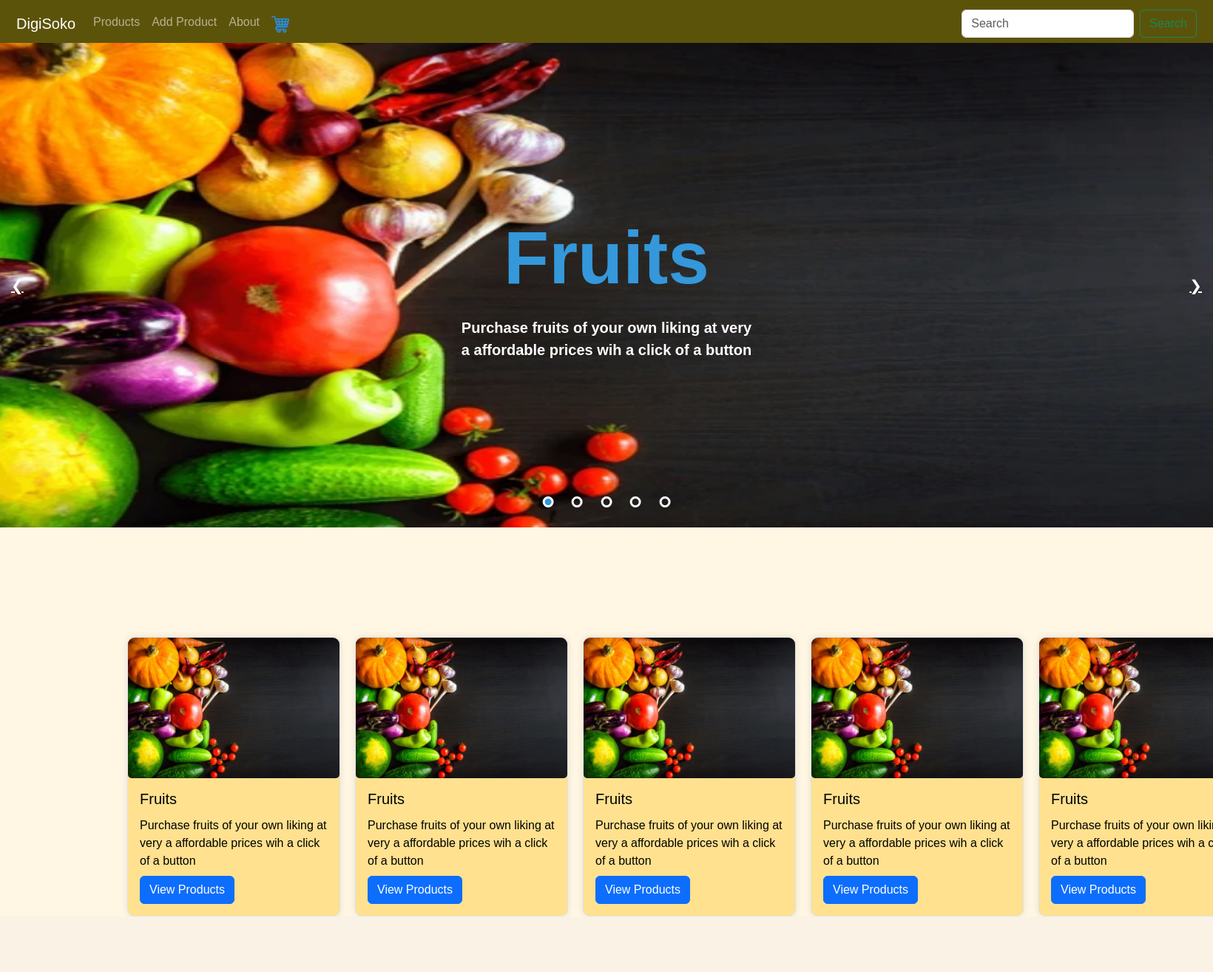
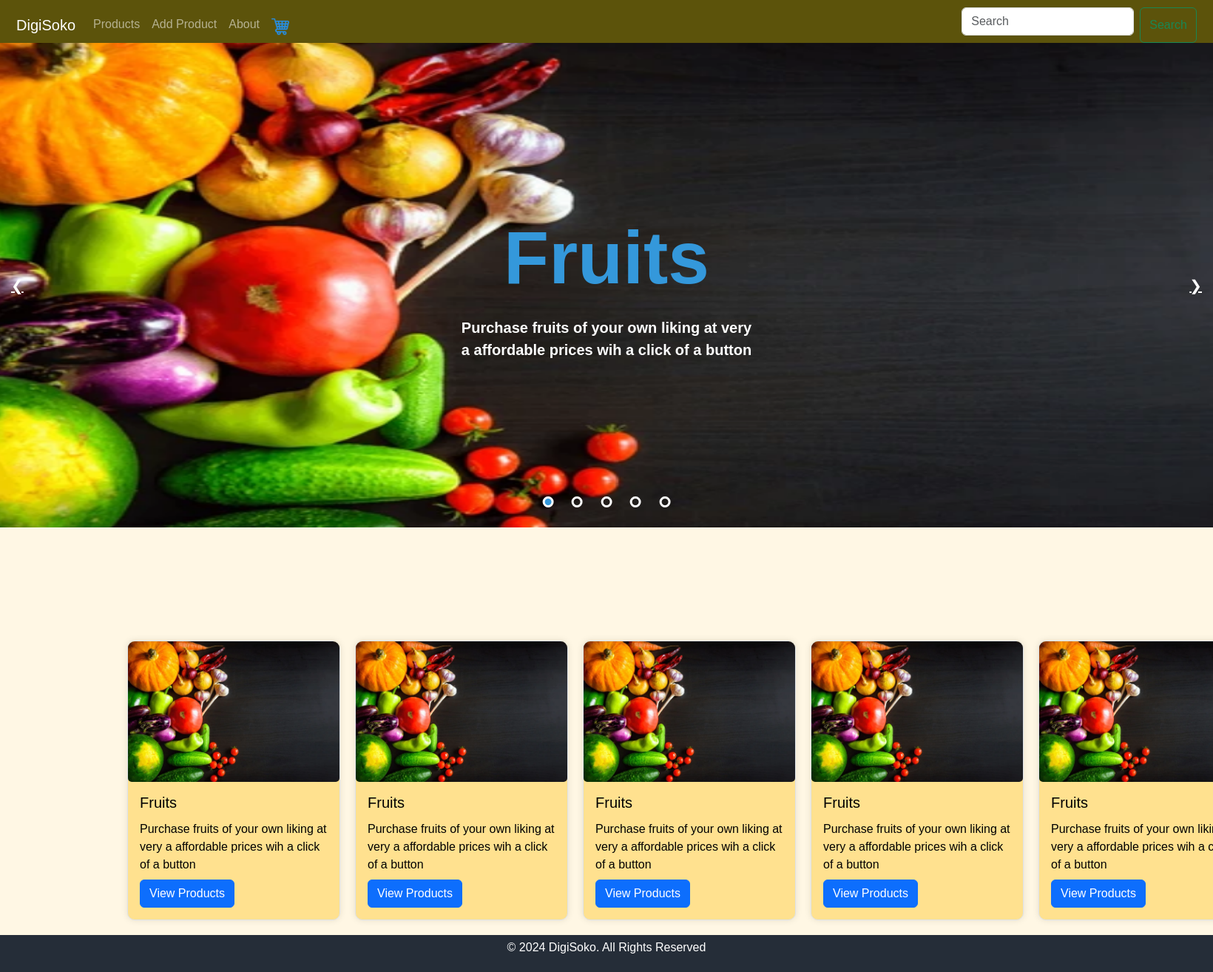
Before and after one commit to GEO-HACK/DigiSoko, a Django app: page / in a window 1640 px wide; the page is wider, and only the part inside the window is pictured. Shown: that part at 74% size. Before the commit the page ends 1239 px from the top of that part, so only its background shows below. Run offline with Django 5.2, Linux system fonts and the light colour scheme.

Commit message:
footer addition

```diff
--- a/DigiSoko/templates/DigiSoko/main.html
+++ b/DigiSoko/templates/DigiSoko/main.html
@@ -150,6 +150,22 @@
     .txt, .txt1 {
         font-size: 15px;
     }
+}
+
+
+footer{
+  background-color:#252d38;
+  height: 50px;
+  margin-top: 20px;
+  color: white;
+  justify-content: center;
+  align-items: center;
+  display: flex;
+  padding: 20px auto;
+  width: 100vw;
+  position: absolute;
+  left: 0;
+
 }
 
 </style>
@@ -306,6 +322,10 @@
   </div>
 </div>
 </div>
+
+<footer>
+  <p>&copy; 2024 DigiSoko. All Rights Reserved</p>
+</footer>
 </body>
 
 <script>
--- a/static/styles.css
+++ b/static/styles.css
@@ -119,19 +119,19 @@ nav{
   align-items: center;
   background-color: #6f6106;
 }
-.wrap{
+/* .wrap{
   justify-content: center;
   align-items: center;
   display: flex;
-  flex-direction: column;
-}
+  flex-direction: column; */
+
 
  .wrap .container{
   display: flex;
   flex-direction: column;
   align-items: center;
   justify-content: center;
-  height: 80vh;
+  height: 100vh;
   padding: 20px;
   /* width: 800px; */
   background-color: #6f6106;
@@ -163,6 +163,12 @@ nav{
   border-bottom:1px solid #030303;
   outline: none;
 
+
+}
+.form-control{
+  margin-bottom: 10px;
+
+
 }
 
 /* mainpage styles */
```
Also changed, not shown: DigiSoko/forms.py (+7 -0 lines).
